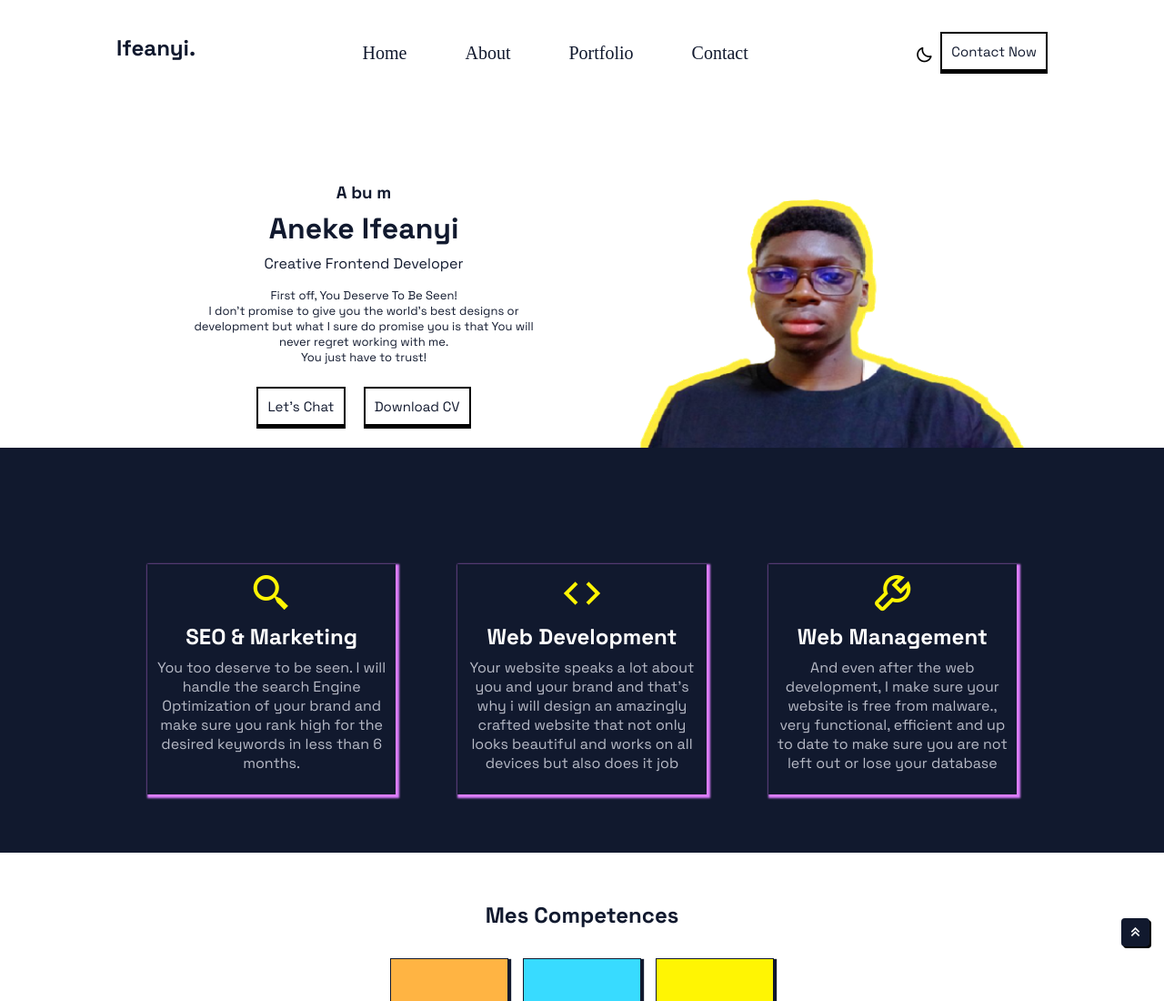
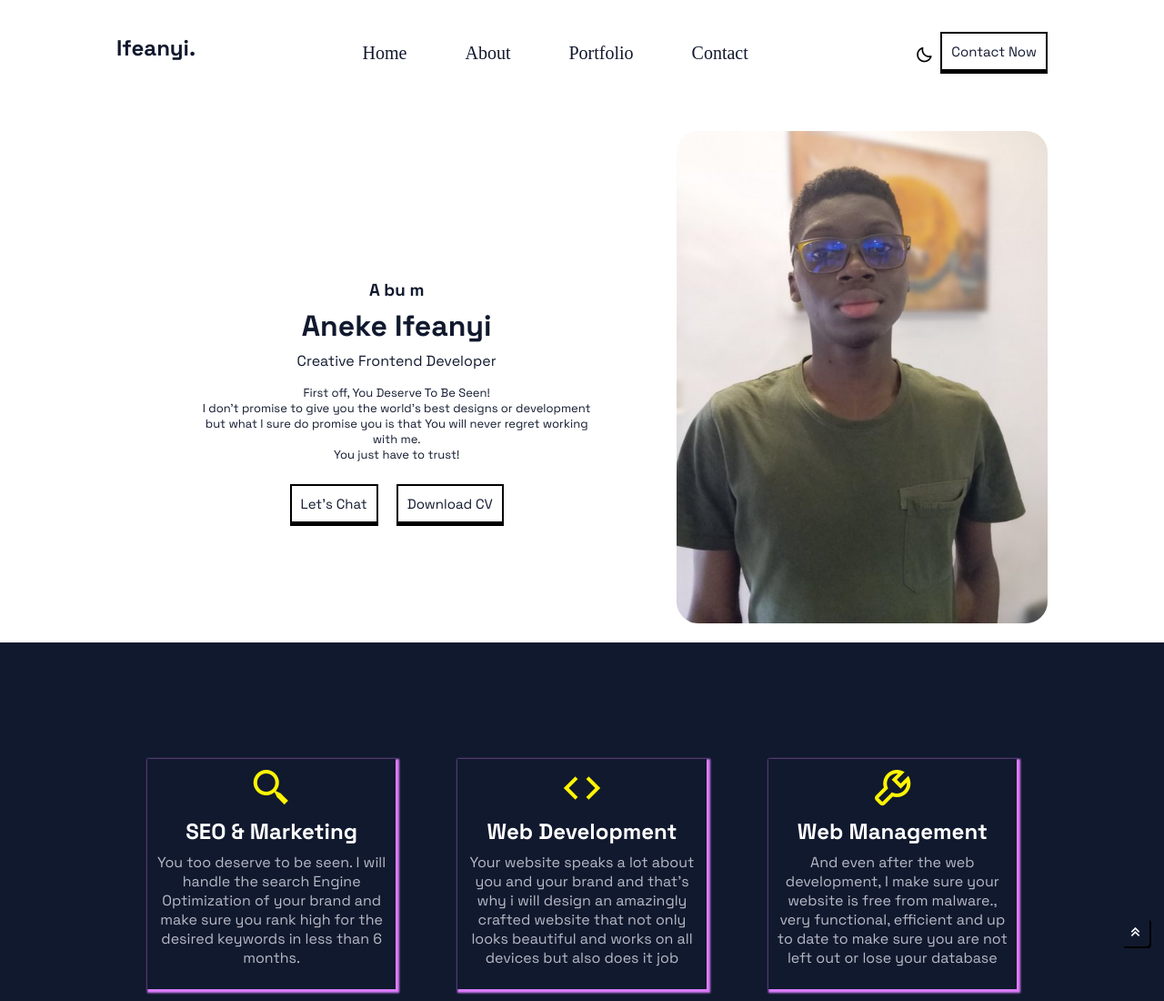
Before and after one commit to anekegaza/portfolio, a plain HTML site: page index.html in a window 1280 px wide. Shown: the top 1100 px of the page at 91% size. Drawn offline with nearby package versions, Linux system fonts and the light colour scheme.

Commit message:
second commit

```diff
--- a/assets/css/styles.css
+++ b/assets/css/styles.css
@@ -323,8 +323,10 @@ p {
 }
 
 .hero-img {
-  width: 450px;
-  margin-bottom: -2.3rem;
+  width: 350px;
+  /* margin-bottom: -2.3rem; */
+  margin-top: 1.5rem;
+  border-radius: 1.5rem;
 }
 
 /*=============== BUTTON ===============*/
@@ -932,8 +934,8 @@ textarea {
     justify-content: center;
   }
   .hero-img {
-    width: 800px;
-    margin-bottom: -2.5rem;
+    width: 600px;
+    /* margin-bottom: -2.5rem; */
   }
 
   .section {
--- a/index.html
+++ b/index.html
@@ -87,7 +87,7 @@
             <div class="home-orbe"></div>
             <div>
               <img
-              src="./assets/images/gaza-home.png"
+              src="./assets/images/gaza-home.jpg"
               alt=""
               class="hero-img"
             />
```
Also changed, not shown: assets/images/cv.jpg (added), assets/images/gaza-home.jpg (added), assets/images/gaza-home.png (deleted), assets/images/gazaOnHorse.jpg (added), assets/images/gazasmile.jpg (added), gridlines.jpg (deleted).
